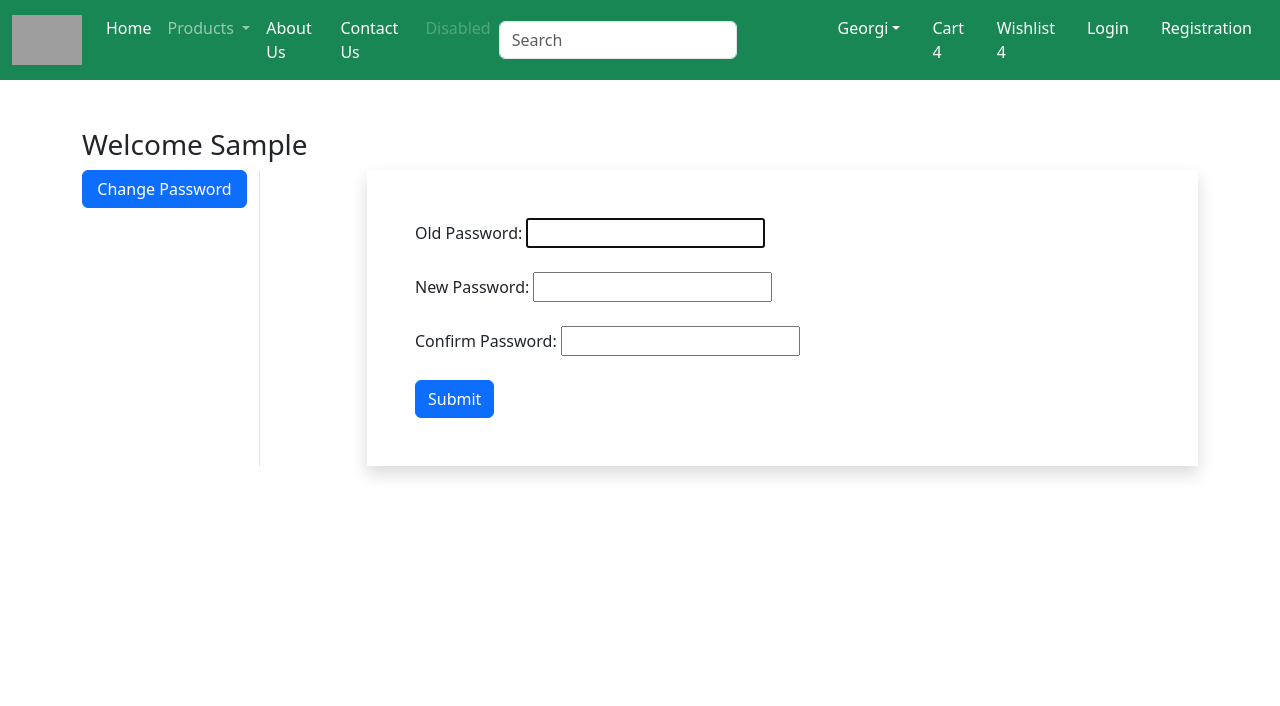
After one commit to GGeorgiDY/EcommerceProject, a Django app: page /account/password-change/ in a window 1280 px wide. The commit adds this page. Shown: the top 706 px of the page. Run offline with Django 4.2, Linux system fonts and the light colour scheme; the visitor is signed in with stand-in values (Sample User, id 1); some libraries are stand-ins or nearby versions; grey boxes are pictures that could not be loaded.

Commit message:
add change password logic

```diff
--- a/EcommerceProject/EcommerceProject/Accounts/forms.py
+++ b/EcommerceProject/EcommerceProject/Accounts/forms.py
@@ -69,6 +69,38 @@ class CustomerLoginForm(AuthenticationForm):
     )
 
 
+class MyPasswordChangeForm(PasswordChangeForm):
+    old_password = forms.CharField(
+        label='Old Password',
+        widget=forms.PasswordInput(
+            attrs={
+                'autofocus ':'True',
+                'current-password':'form-control'
+            }
+        )
+    )
+
+    new_password1 = forms.CharField(
+        label='New Password',
+        widget=forms.PasswordInput(
+            attrs={
+                'autocomplete':'current-password',
+                'current-password':'form-control'
+            }
+        )
+    )
+
+    new_password2 = forms.CharField(
+        label='Confirm Password',
+        widget=forms.PasswordInput(
+            attrs={
+                'autocomplete':'current-password',
+                'current-password':'form-control'
+            }
+        )
+    )
+
+
 class MyPasswordResetForm(PasswordChangeForm):
     pass
 
--- a/EcommerceProject/EcommerceProject/Accounts/urls.py
+++ b/EcommerceProject/EcommerceProject/Accounts/urls.py
@@ -1,6 +1,6 @@
 from django.contrib.auth import views as auth_view
 from django.urls import path
-from EcommerceProject.Accounts.forms import CustomerLoginForm, MyPasswordResetForm
+from EcommerceProject.Accounts.forms import CustomerLoginForm, MyPasswordResetForm, MyPasswordChangeForm
 from EcommerceProject.Accounts.views import CustomerRegistrationView, ProfileView, address, UpdateAddress
 
 urlpatterns = [
@@ -17,6 +17,16 @@ urlpatterns = [
         form_class=MyPasswordResetForm
     ), name="password_reset"),
 
+    path("password-change/", auth_view.PasswordChangeView.as_view(
+        template_name='Accounts/password_change.html',
+        form_class=MyPasswordChangeForm,
+        success_url='/account/password-change-done'
+    ), name="password_change"),
+
+    path("password-change-done/", auth_view.PasswordChangeDoneView.as_view(
+        template_name='Accounts/password_change_done.html',
+    ), name="password_change_done"),
+
     path('profile/', ProfileView.as_view(), name='profile'),
     path('address/', address, name='address'),
     path('update-address/<int:pk>', UpdateAddress.as_view(), name='update-address'),
--- /dev/null
+++ b/EcommerceProject/templates/Accounts/password_change.html
@@ -0,0 +1,36 @@
+{% extends 'EcommerceApp/base.html' %}
+{% load static %}
+{% block title %}Change Password{% endblock title %}
+
+{% block main-content %}
+    <div class="container my-5">
+        <div class="row">
+        <h3>Welcome {{ request.user.username|capfirst }}</h3>
+            <div class="col-sm-2 border-end">
+                <ul class="list-unstyled">
+                    <li class="d-grid">
+                        <a href="#" class="btn btn-primary">Change Password</a>
+                    </li>
+                </ul>
+            </div>
+
+            <div class="col-sm-9 offset-sm-1">
+                <form action="#" method="post" novalidate class="shadow p-5">
+                    {% csrf_token %}
+                    {% for fm in form %}
+                        {{ fm.label_tag }} {{ fm }} <small class="text-danger">{{ fm.errors|striptags }}</small>
+                        <br>
+                        <br>
+                    {% endfor %}
+                    <button type="submit" class="btn btn-primary">Submit</button>
+
+                    {% if form.non_field_errors %}
+                        {% for error in form.non_field_errors %}
+                            <p class="alert alert-danger my-3">{{ error }}</p>
+                        {% endfor %}
+                    {% endif %}
+                </form>
+            </div>
+        </div>
+    </div>
+{% endblock main-content %}
--- a/EcommerceProject/templates/EcommerceApp/base.html
+++ b/EcommerceProject/templates/EcommerceApp/base.html
@@ -79,7 +79,7 @@
                     <li>
                         <a class="dropdown-item" href="{% url 'profile' %}">Profile</a>
                         <a class="dropdown-item" href="#">Orders</a>
-                        <a class="dropdown-item" href="#">Change Password</a>
+                        <a class="dropdown-item" href="{% url 'password_change' %}">Change Password</a>
                         <a class="dropdown-item" href="#">Logout</a>
                     </li>
                 </ul>
```
Also changed, not shown: EcommerceProject/templates/Accounts/password_change_done.html (added, +26 -0 lines).
